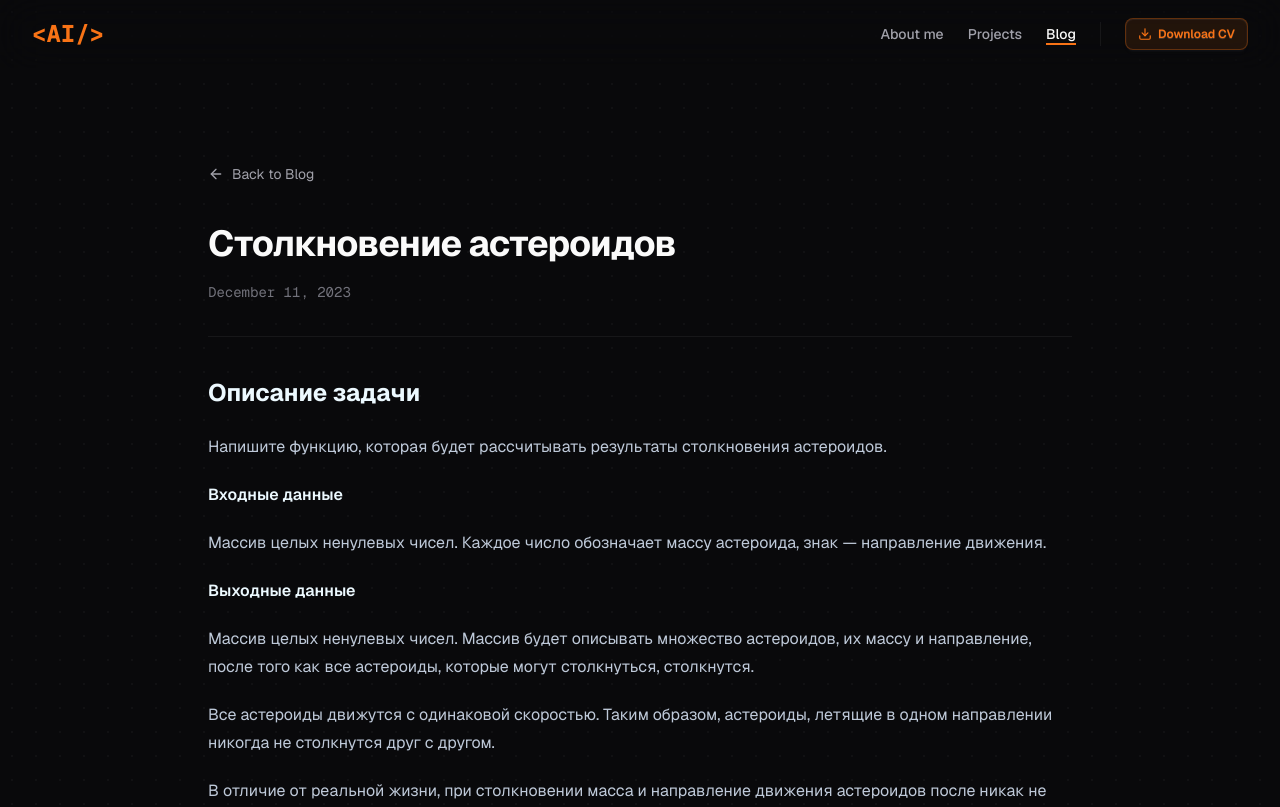
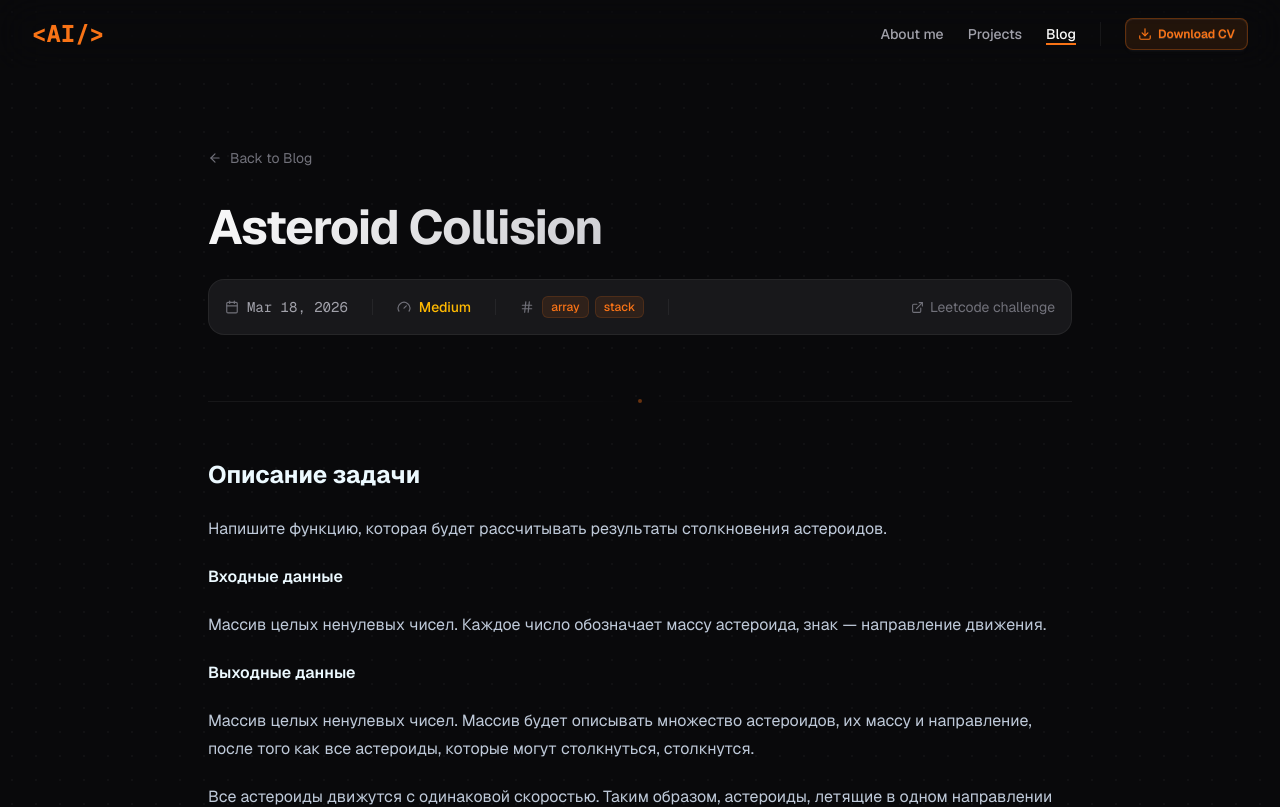
Before and after one commit to avivasyuta/personal-blog, a Next.js app: page /blog/asteroid-collision in a window 1280 px wide. Shown: the top 807 px of the page. Built offline with nearby package versions, Linux system fonts and the light colour scheme.

Commit message:
feat: update design of post metadata

```diff
--- a/src/app/blog/[slug]/page.tsx
+++ b/src/app/blog/[slug]/page.tsx
@@ -1,8 +1,10 @@
 import { notFound } from 'next/navigation';
 import Link from 'next/link';
-import { ArrowLeft } from 'lucide-react';
+import { ArrowLeft, ExternalLink, Calendar, Hash } from 'lucide-react';
 import { getPostBySlug, getAllPostSlugs } from '@/src/lib/posts';
 import { MDXContent } from '@/src/components/mdx-content';
+import { ComplexityBadge } from '@/src/components/complexity-badge';
+import { Divider } from '@/src/components/divider';
 
 type Props = {
   params: Promise<{ slug: string }>;
@@ -24,6 +26,17 @@ export async function generateMetadata({ params }: Props) {
   return {
     title: post.title,
     description: post.excerpt,
+    openGraph: {
+      title: post.title,
+      description: post.excerpt,
+      type: 'article',
+      publishedTime: post.date,
+    },
+    twitter: {
+      card: 'summary',
+      title: post.title,
+      description: post.excerpt,
+    },
   };
 }
 
@@ -35,33 +48,101 @@ export default async function BlogPostPage({ params }: Props) {
     notFound();
   }
 
+  const postDate = new Date(post.date).toLocaleDateString('en-US', {
+    year: 'numeric',
+    month: 'short',
+    day: 'numeric',
+  });
+
+
   return (
-    <main className="mx-auto max-w-4xl px-4 py-10 md:py-24">
+    <main className="mx-auto max-w-4xl px-4 py-8 md:py-20">
       <Link
         href="/blog"
-        className="mb-10 inline-flex items-center gap-2 text-sm text-text-secondary hover:text-primary transition-colors group"
+        className="mb-8 inline-flex items-center gap-2 text-sm text-text-tertiary hover:text-primary transition-colors duration-300 group"
       >
-        <ArrowLeft size={16} className="transition-transform group-hover:-translate-x-1" />
+        <ArrowLeft
+          size={14}
+          className="transition-transform duration-300 group-hover:-translate-x-1"
+        />
         Back to Blog
       </Link>
 
       <article>
-        <header className="mb-10 border-b border-border pb-8">
-          <h1 className="mb-4 text-3xl md:text-4xl font-bold tracking-tight">{post.title}</h1>
+        <header className="relative mb-12 md:mb-16">
+          <h1 className="relative text-3xl md:text-5xl font-bold tracking-tight leading-[1.15] text-gradient mb-6">
+            {post.title}
+          </h1>
 
-          <time className="text-sm text-text-tertiary font-mono">
-            {new Date(post.date).toLocaleDateString('en-US', {
-              year: 'numeric',
-              month: 'long',
-              day: 'numeric',
-            })}
-          </time>
+          <div className="relative card-surface rounded-xl p-4">
+            <div className="flex flex-col gap-4 sm:flex-row sm:items-center sm:flex-wrap sm:gap-x-6 sm:gap-y-3">
+              <div className="flex items-center gap-2 text-sm text-text-secondary">
+                <Calendar size={14} className="text-text-tertiary shrink-0" />
+
+                <time className="font-mono text-text-secondary">
+                  {postDate}
+                </time>
+              </div>
+
+              {post.complexity && (
+                <>
+                  <span className="hidden sm:block w-px h-4 bg-border" aria-hidden="true" />
+                  <ComplexityBadge complexity={post.complexity} />
+                </>
+              )}
+
+              {post.tags && post.tags.length > 0 && (
+                <>
+                  <span className="hidden sm:block w-px h-4 bg-border" aria-hidden="true" />
+                  <div className="flex items-center gap-2 text-sm">
+                    <Hash size={14} className="text-text-tertiary shrink-0" />
+                    <div className="flex flex-wrap gap-1.5">
+                      {post.tags.map((tag) => (
+                        <span
+                          key={tag}
+                          className="rounded-md bg-primary/10 px-2 py-0.5 text-xs font-medium text-primary border border-primary/15"
+                        >
+                          {tag}
+                        </span>
+                      ))}
+                    </div>
+                  </div>
+                </>
+              )}
+
+              {post.original_url && (
+                <>
+                  <span className="hidden sm:block w-px h-4 bg-border" aria-hidden="true" />
+                  <a
+                    href={post.original_url}
+                    target="_blank"
+                    rel="noopener noreferrer"
+                    className="sm:ml-auto inline-flex items-center gap-1.5 text-sm text-text-tertiary hover:text-primary transition-colors duration-300 group/link"
+                  >
+                    <ExternalLink
+                      size={13}
+                      className="transition-transform duration-300"
+                    />
+
+                    <span className="border-b border-transparent group-hover/link:border-primary/40 transition-colors duration-300">
+                      Leetcode challenge
+                    </span>
+                  </a>
+                </>
+              )}
+            </div>
+          </div>
         </header>
+
+        <Divider />
 
         {post.isMdx ? (
           <MDXContent source={post.content} />
         ) : (
-          <div className="prose prose-invert max-w-none prose-headings:tracking-tight prose-a:text-primary" dangerouslySetInnerHTML={{ __html: post.content }} />
+          <div
+            className="prose prose-invert max-w-none prose-headings:tracking-tight prose-a:text-primary"
+            dangerouslySetInnerHTML={{ __html: post.content }}
+          />
         )}
       </article>
     </main>
--- /dev/null
+++ b/src/components/complexity-badge/index.tsx
@@ -0,0 +1,25 @@
+import { Gauge } from 'lucide-react';
+import { Complexity } from '@/src/types';
+
+const complexityConfig: Record<Complexity, { label: string; color: string }> = {
+  easy: { label: 'Easy', color: 'text-emerald-400' },
+  medium: { label: 'Medium', color: 'text-amber-400' },
+  hard: { label: 'Hard', color: 'text-red-400' },
+};
+
+type ComplexityBadgeProps = {
+  complexity: Complexity;
+};
+
+export function ComplexityBadge({ complexity }: ComplexityBadgeProps) {
+  const config = complexityConfig[complexity];
+
+  return (
+    <div className="flex items-center gap-2 text-sm">
+      <Gauge size={14} className="text-text-tertiary shrink-0" />
+      <span className={`flex items-center gap-1.5 font-medium ${config.color}`}>
+        {config.label}
+      </span>
+    </div>
+  );
+}
--- /dev/null
+++ b/src/components/divider/index.tsx
@@ -0,0 +1,9 @@
+export function Divider() {
+  return (
+    <div className="mb-10 md:mb-14 flex items-center gap-3">
+      <div className="h-px flex-1 bg-linear-to-r from-border via-border to-transparent" />
+      <div className="h-1 w-1 rounded-full bg-primary/40" />
+      <div className="h-px flex-1 bg-linear-to-l from-border via-border to-transparent" />
+    </div>
+  );
+}
--- a/src/content/posts/asteroid-collision.mdx
+++ b/src/content/posts/asteroid-collision.mdx
@@ -1,10 +1,9 @@
 ---
-title: Столкновение астероидов
-date: 2023-12-11
-excerpt: Напишите функцию, которая будет рассчитывать результаты столкновения астероидов.
+title: Asteroid Collision
+date: 2026-03-18
+excerpt: "LeetCode 735: Predict the outcome when asteroids of different sizes and directions collide in a row."
 complexity: medium
 original_url: https://leetcode.com/problems/asteroid-collision/
-preview_image: /images/previews/asteroid_collision.webp
 tags:
   - array
   - stack
@@ -26,7 +25,6 @@ tags:
 
 В отличие от реальной жизни, при столкновении масса и направление движения астероидов после никак не изменяется. Меньший из двух полностью уничтожается, больший продолжает лететь в прежнем направлении, не меняя массу.
 
----
 
 ## Ограничения
 
@@ -34,7 +32,6 @@ tags:
 - Масса астероида лежит в диапазоне от 1 до 1000 (знак влияет только на направление движения)
 - Астероидов с нулевой массой не существует
 
----
 
 ## Примеры
 
@@ -62,7 +59,6 @@ tags:
   </Tab>
 </Tabs>
 
----
 
 ## Решение через два указателя
 
@@ -89,7 +85,6 @@ tags:
 
 Сложность `O(1)`, так как все изменения мы делали in-place, без выделения доп памяти.
 
----
 
 ## Решение через стек
 
--- a/src/lib/posts.ts
+++ b/src/lib/posts.ts
@@ -26,6 +26,7 @@ export function getPostsByFilter(filter: PostsFilter): SimplePost[] {
         isMdx: fileName.endsWith('.mdx'),
         complexity: data.complexity,
         tags: data.tags,
+        original_url: data.original_url,
       };
     });
 
@@ -57,6 +58,9 @@ export async function getPostBySlug(slug: string): Promise<Post | null> {
       excerpt: data.excerpt,
       content,
       isMdx: true,
+      original_url: data.original_url,
+      tags: data.tags,
+      complexity: data.complexity,
     };
   }
 
@@ -70,6 +74,7 @@ export async function getPostBySlug(slug: string): Promise<Post | null> {
     excerpt: data.excerpt,
     content: contentHtml,
     isMdx: false,
+    original_url: data.original_url,
   };
 }
 
--- a/src/types/index.ts
+++ b/src/types/index.ts
@@ -14,6 +14,7 @@ export type Post = {
   isMdx?: boolean;
   complexity?: Complexity;
   tags?: string[];
+  original_url?: string;
 };
 
 export type SimplePost = Omit<Post, 'content'>;
```
